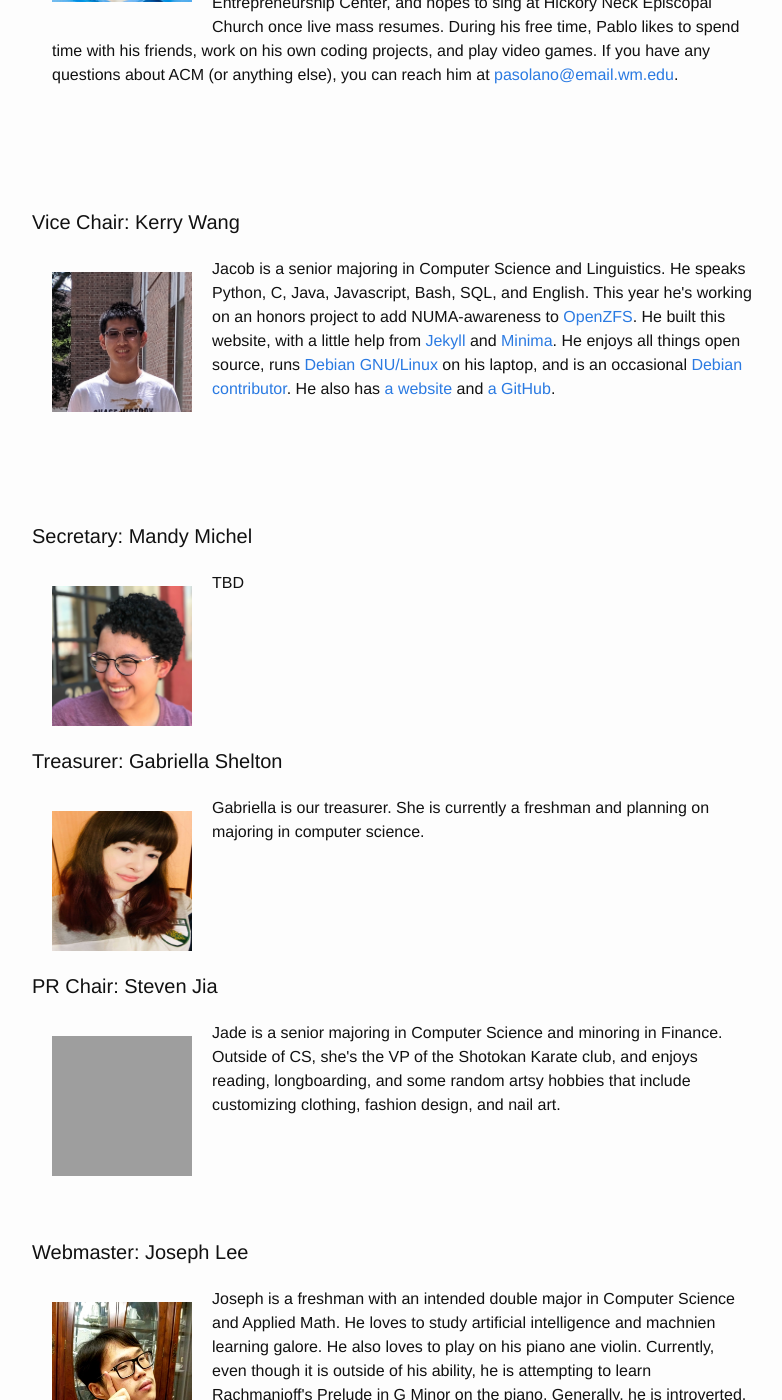
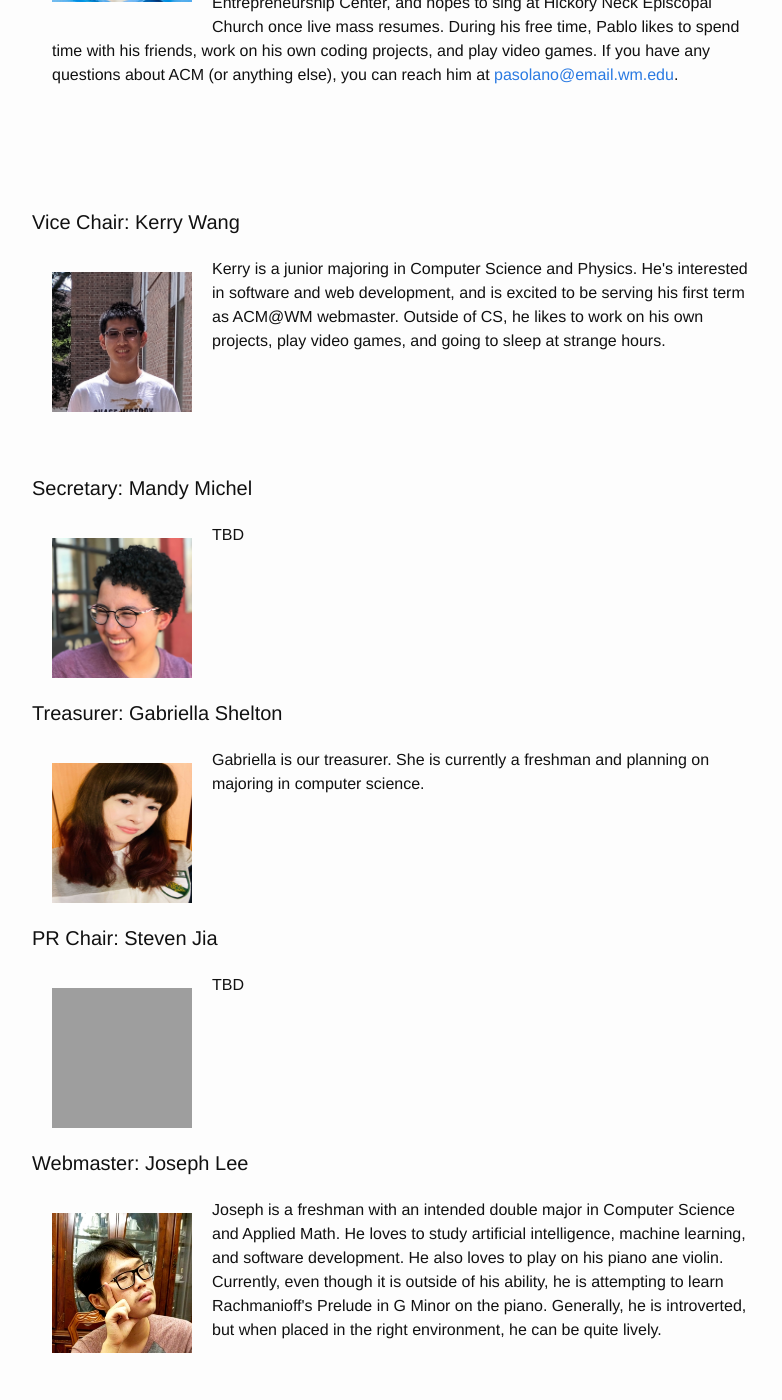
Before and after one commit to ACMWM/acmwm.github.io, a Jekyll site: the page built from _pages/officers.md, in a window 1280 px wide and 1400 px high, scrolled down 459 px. Shown: the whole window, without its empty margins (238-1020 px from the left). Built offline with Jekyll 4.4.1, drawn with Linux system fonts in a browser that asks for light colours; some of the changed text lies outside the part shown; grey boxes are pictures that could not be loaded.

Commit message:
formatted the officers page a bit more right/updated the officers page a little bit

```diff
--- a/_config.yml
+++ b/_config.yml
@@ -30,54 +30,57 @@ officers:
     name: Pablo Solano
     pic: pablo.png
     bio: >
-      Pablo is a junior Computer Science major and considering pursuing a minor in either mathematics or data science. Pablo fell in love with ACM his last two years at the College, and he's excited to be serving his first term as an ACM@WM executive. His CS interests include software development (especially video game development) and cyber security. Apart from his involvement in ACM, Pablo is the Program Coordinator of Operations at the Entrepreneurship Center, and hopes to sing at Hickory Neck Episcopal Church once live mass resumes. During his free time, Pablo likes to spend time with his friends, work on his own coding projects, and play video games. If you have any questions about ACM (or anything else), you can reach him at <a href="mailto:pasolano@email.wm.edu">pasolano@email.wm.edu</a>.
+              Pablo is a junior Computer Science major and considering pursuing a minor in either mathematics or data science. Pablo fell in love with ACM his last two years at the College, and he's excited to be serving his first term as an ACM@WM executive. His CS interests include software development (especially video game development) and cyber security. Apart from his involvement in ACM, Pablo is the Program Coordinator of Operations at the Entrepreneurship Center, and hopes to sing at Hickory Neck Episcopal Church once live mass resumes. During his free time, Pablo likes to spend time with his friends, work on his own coding projects, and play video games. If you have any questions about ACM (or anything else), you can reach him at <a href="mailto:pasolano@email.wm.edu">pasolano@email.wm.edu</a>.
 
   - job: Vice Chair
     name: Kerry Wang
     pic: kerry.jpg
     bio: >
-      Jacob is a senior majoring in Computer Science and Linguistics. He speaks Python, C, Java, Javascript, Bash, SQL, and English. This year he's working on an honors project to add NUMA-awareness to <a href="https://www.openzfs.org/wiki/Main_Page">OpenZFS</a>. He built this website, with a little help from <a href="https://jekyllrb.com/">Jekyll</a> and <a href="https://github.com/jekyll/minima">Minima</a>. He enjoys all things open source, runs <a href="https://www.debian.org/">Debian GNU/Linux</a> on his laptop, and is an occasional <a href="https://contributors.debian.org/contributor/tookmund-guest@alioth/">Debian contributor</a>. He also has <a href="https://tookmund.com/">a website</a> and <a href="https://github.com/tookmund">a GitHub</a>.
+              Kerry is a junior majoring in Computer Science and Physics. He's interested in software and web development, and is excited to be serving his first term as ACM@WM webmaster. Outside of CS, he likes to work on his own projects, play video games, and going to sleep at strange hours.
+
 
   - job: Secretary
     name: Mandy Michel
     pic: mandy.jpg
     bio: >
-      TBD
+              TBD
 
   - job: Treasurer
     name: Gabriella Shelton
     pic: gabriella.jpg
     bio: >
-      Gabriella is our treasurer.  She is currently a freshman and planning on majoring in computer science.
+              Gabriella is our treasurer.  She is currently a freshman and planning on majoring in computer science.
+
   - job: PR Chair
     name: Steven Jia
     pic:
     bio: >
-      Jade is a senior majoring in Computer Science and minoring in Finance. Outside of CS, she's the VP of the Shotokan Karate club, and enjoys reading, longboarding, and some random artsy hobbies that include customizing clothing, fashion design, and nail art.
+              TBD
 
   - job: Webmaster
     name: Joseph Lee
     pic: joseph.jpg
     bio: >
-      Joseph is a freshman with an intended double major in Computer Science and Applied Math. He loves to study artificial intelligence and machnien learning galore. He also loves to play on his piano ane violin. Currently, even though it is outside of his ability, he is attempting to learn Rachmanioff's Prelude in G Minor on the piano.
-      Generally, he is introverted, but when placed in the right environment, he can be quite lively.
+            Joseph is a freshman with an intended double major in Computer Science and Applied Math. He loves to study artificial intelligence, machine learning, and software development. He also loves to play on his piano ane violin. Currently, even though it is outside of his ability, he is attempting to learn Rachmanioff's Prelude in G Minor on the piano.
+            Generally, he is introverted, but when placed in the right environment, he can be quite lively.
 
   - job: Cypher Chair
     name: Victor Tran
     pic: victor.jpg
     bio: >
-      TBD
-  # - job: TIP Chair
-  #   name: Ronan Donovan
-  #   pic: pablo.png
-  #   bio: >
-  #       Pablo is a junior Computer Science major and considering pursuing a minor in either mathematics or data science. Pablo fell in love with ACM his last two years at the College, and he's excited to be serving his first term as an ACM@WM executive. His CS interests include software development (especially video game development) and cyber security. Apart from his involvement in ACM, Pablo is the Program Coordinator of Operations at the Entrepreneurship Center, and hopes to sing at Hickory Neck Episcopal Church once live mass resumes. During his free time, Pablo likes to spend time with his friends, work on his own coding projects, and play video games. If you have any questions about ACM (or anything else), you can reach him at <a href="mailto:pasolano@email.wm.edu">pasolano@email.wm.edu</a>.
+            TBD
 
-  # - job: Hackathon Chair
-  #   name: Christine Wang
-  #   pic: christine.jpg
-  #   bio: >
-  #       Christine is a junior studying Computer Science and Applied Math. She is particularly interested in examining the intersection between technology and civic service/social good. Outside of CS, you can find her binging shows, soaking in the sun, and taking naps throughout all times of the day. She also has an unnatural curiosity for analyzing peers’ birth charts and personality tests - use that as a conversation starter if you ever see her!
+  - job: TIP Chair
+    name: Ronan Donovan
+    pic: pablo.png
+    bio: >
+            TBD
+
+  - job: Hackathon Chair
+    name: Robert West
+    pic:
+    bio: >
+              TBD
 
   - job: Faculty Advisor
     name: Jim Deverick
```
